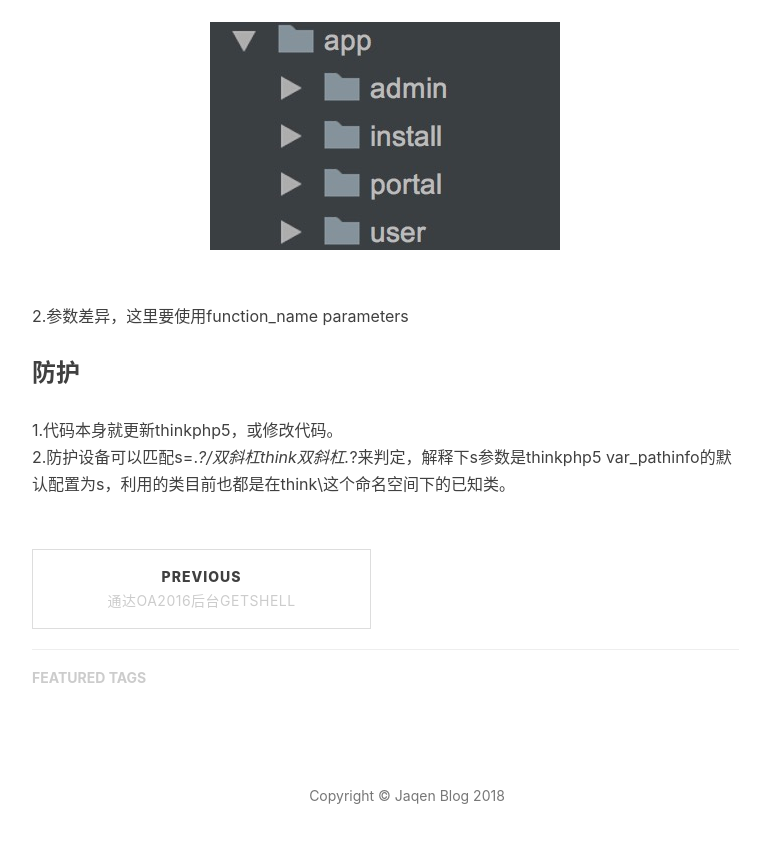
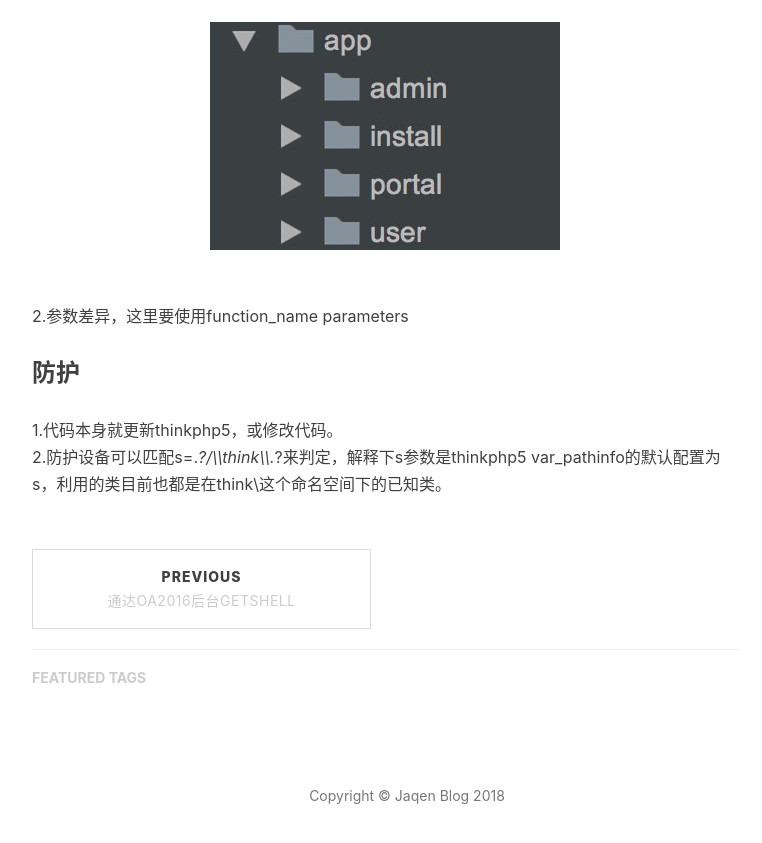
Before and after one commit to white-cell/white-cell.github.io, a Jekyll site: the page built from _posts/2018-12-11-Thinkphp5 getshell漏洞分析.md, in a window 1280 px wide and 900 px high, scrolled down 2873 px. Shown: the top 843 px of the window, without its empty margins (233-995 px from the left). Built offline with Jekyll 4.4.1, drawn with Linux system fonts in a browser that asks for light colours; nearby versions of some CDN libraries; comment, search, counter and statistics services are not loaded.

```diff
--- a/_posts/2018-12-11-Thinkphp5 getshell漏洞分析.md
+++ b/_posts/2018-12-11-Thinkphp5 getshell漏洞分析.md
@@ -30,4 +30,4 @@
 
 ### 防护
 1.代码本身就更新thinkphp5，或修改代码。<br/>
-2.防护设备可以匹配s=.*?/双斜杠think双斜杠.*?来判定，解释下s参数是thinkphp5 var_pathinfo的默认配置为s，利用的类目前也都是在think\这个命名空间下的已知类。<br/>
+2.防护设备可以匹配s=.*?/\\\\think\\\\.*?来判定，解释下s参数是thinkphp5 var_pathinfo的默认配置为s，利用的类目前也都是在think\这个命名空间下的已知类。<br/>
```
